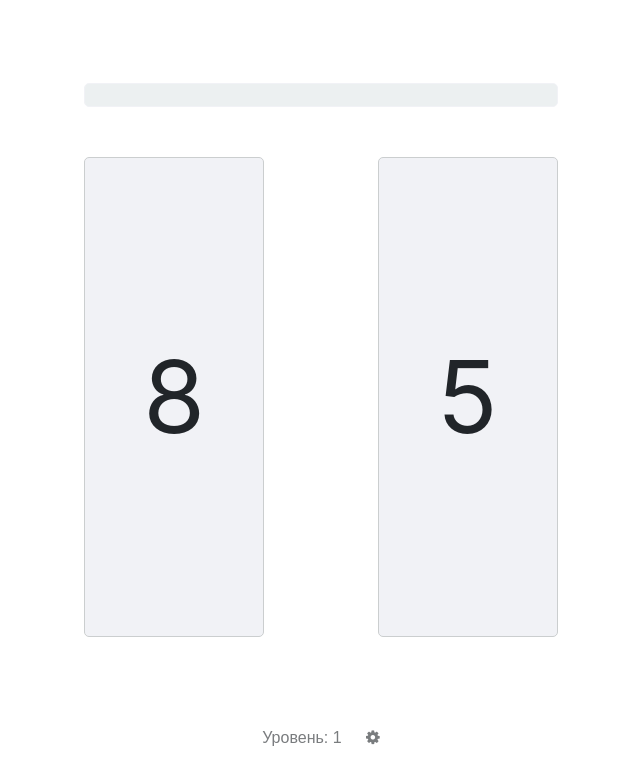
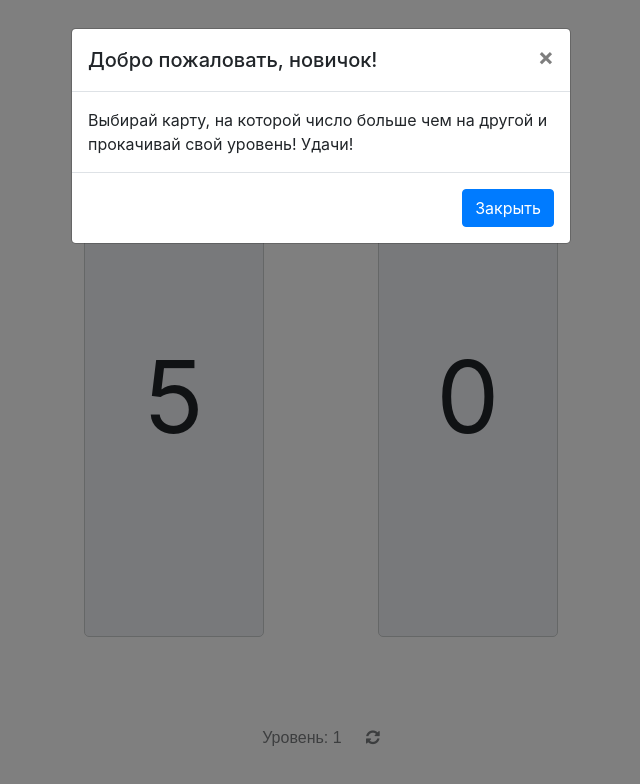
Before and after one commit to Degreet/number-quiz, a plain HTML site: page index.html in a window 1280 px wide. Shown: the whole page, without its empty margins (319-959 px from the left). Drawn offline with nearby package versions, Linux system fonts and the light colour scheme.

Commit message:
fixed bug, new reset settings icon

```diff
--- a/index.html
+++ b/index.html
@@ -9,7 +9,7 @@
     <link rel="stylesheet" href="main.css">
 </head>
 <body>
-    <span class="alert alert-success" role="alert">Новый уровень!</span>
+    <span class="alert alert-success" role="alert">Поздравляем! Вы перешли на новый уровень!</span>
 
     <div id="glass"></div>
     <div class="progressbar">
@@ -22,9 +22,32 @@
 
     <div class="bottom">
         <span class="level-count">Уровень: <span id="level">1</span></span>
-        <span class="config" onclick="resetData()"><i class="fa fa-cog"></i></span>
+        <span class="config" onclick="resetData()"><i class="fa fa-refresh"></i></span>
     </div>
 
+    <div class="modal fade" id="welcomeModal" tabindex="-1" role="dialog" aria-hidden="true">
+        <div class="modal-dialog">
+            <div class="modal-content">
+            <div class="modal-header">
+                <h5 class="modal-title">Добро пожаловать, новичок!</h5>
+                <button type="button" class="close" data-dismiss="modal" aria-label="Close">
+                <span aria-hidden="true">&times;</span>
+                </button>
+            </div>
+            <div class="modal-body">
+                Выбирай карту, на которой число больше чем на другой и прокачивай свой уровень! Удачи!
+            </div>
+            <div class="modal-footer">
+                <button type="button" id="closeWelcomeModalBtn" class="btn btn-primary" data-dismiss="modal">Закрыть</button>
+            </div>
+            </div>
+        </div>
+    </div>
+
+    <a href="" id="welcomeModalHref" data-toggle="modal" data-target="#welcomeModal"></a>
+
+    <script src="https://code.jquery.com/jquery-3.5.1.min.js"></script>
+    <script src="https://stackpath.bootstrapcdn.com/bootstrap/4.5.0/js/bootstrap.min.js"></script>
     <script src="main.js"></script>
 </body>
 </html>
--- a/main.js
+++ b/main.js
@@ -4,6 +4,7 @@ if (localStorage.progressWidth && Number(localStorage.progressWidth) > 0) progre
 firstCard.innerText = Math.round(Math.random() * 9)
 secondCard.innerText = Math.round(Math.random() * 9)
 if (!localStorage.level) localStorage.level = 1
+if (!localStorage.reged) welcomeModalHref.click()
 
 setInterval(() => {
     maxNum = Math.max(Number(firstCard.innerText), Number(secondCard.innerText))
@@ -53,9 +54,12 @@ document.querySelectorAll('span.card').forEach(btn => {
     })
 })
 
+closeWelcomeModalBtn.onclick = () => localStorage.reged = true
+
 function resetData() {
     confirmReset = confirm("Вы действительно хотите удалить все ваши данные? Восстановить их будет не возможно!")
     if (confirmReset) {
+        progressWidth = 0
         localStorage.clear()
         location.reload()
     }
```
